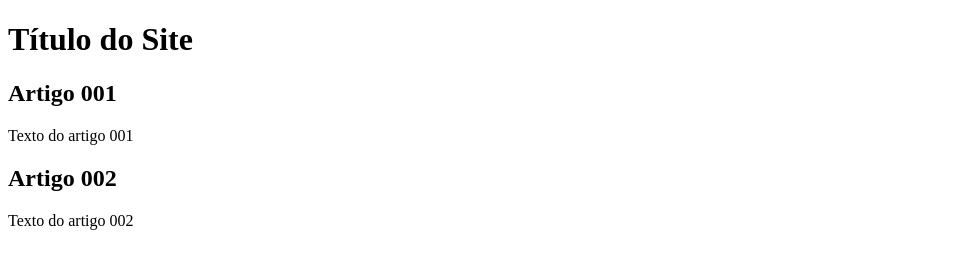
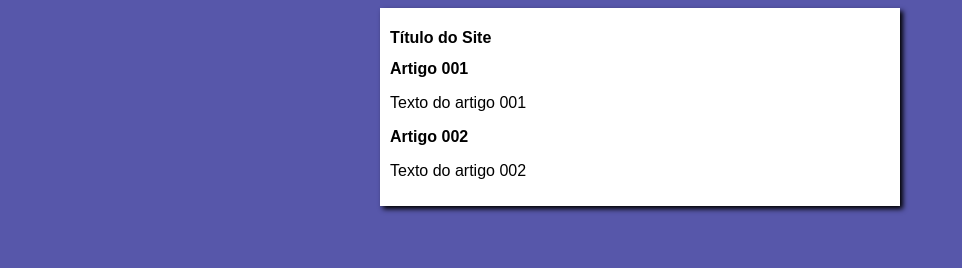
Before and after one commit to michellesass/projeto_site, a plain HTML site: page index.html in a window 1280 px wide. Shown: the whole page, without its empty margins (0-962 px from the left). Drawn offline with Linux system fonts and the light colour scheme.

Commit message:
iniciei o design

```diff
--- /dev/null
+++ b/estilos/style.css
@@ -0,0 +1,16 @@
+* {
+    font-family: Arial, Helvetica, sans-serif;
+    font-size: 16px;
+}
+
+body{
+    background-color: rgb(87, 87, 170);
+}
+
+main{
+    background-color: white;
+    width: 500px;
+    margin: auto;
+    padding: 10px;
+    box-shadow: 3px 3px 5px black;
+}
--- a/index.html
+++ b/index.html
@@ -4,6 +4,7 @@
     <meta charset="UTF-8">
     <meta name="viewport" content="width=device-width, initial-scale=1.0">
     <title>Document</title>
+    <link rel="stylesheet" href="estilos/style.css">
 </head>
 <body>
     <main>
```
